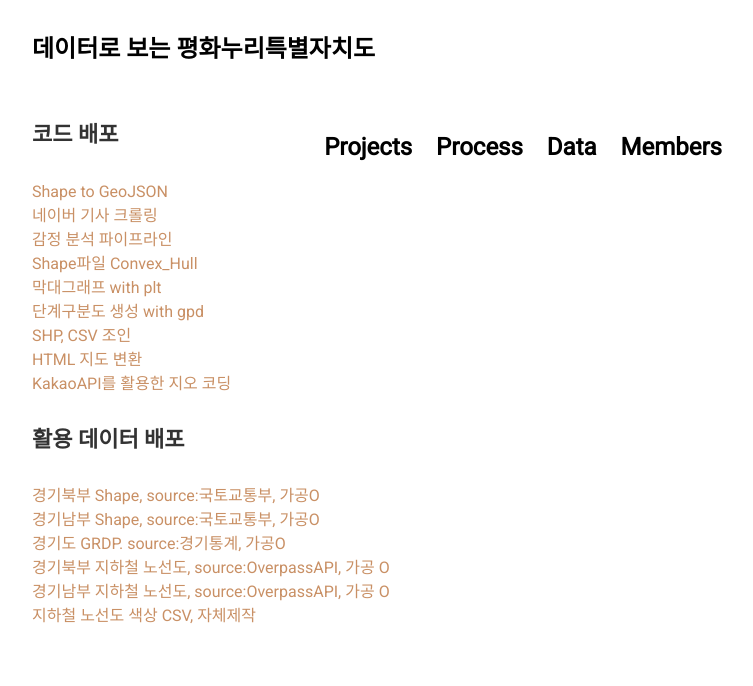
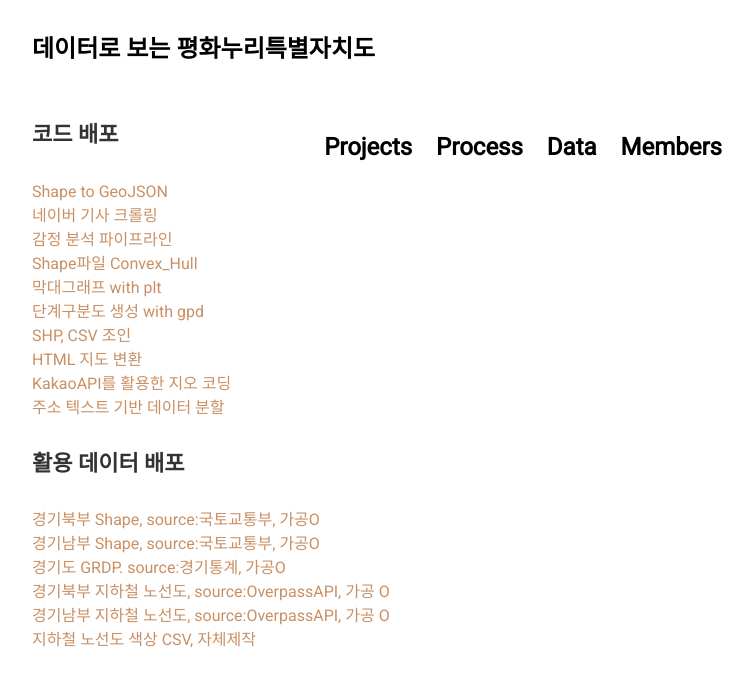
Before and after one commit to jinuew/SICM2002-6, a Jekyll site: the page built from pages/about.md, in a window 1280 px wide. Shown: the top 686 px of the page, without its empty margins (263-1016 px from the left). Built offline with Jekyll 4.4.1, drawn with Linux system fonts in a browser that asks for light colours; nearby versions of some CDN libraries.

Commit message:
Update about.md

```diff
--- a/pages/about.md
+++ b/pages/about.md
@@ -15,6 +15,7 @@ permalink: /about
 [SHP, CSV 조인](https://github.com/jinuew/sicm2002-6/blob/main/assets/Code/shp와csv조인.ipynb)<br>
 [HTML 지도 변환](https://github.com/jinuew/sicm2002-6/blob/main/assets/Code/Geojson_to_html.ipynb)<br>
 [KakaoAPI를 활용한 지오 코딩](https://github.com/jinuew/sicm2002-6/blob/main/assets/Code/지오코딩.ipynb)<br>
+[주소 텍스트 기반 데이터 분할](https://github.com/jinuew/sicm2002-6/blob/main/assets/Code/주소기반데이터분할.ipynb)<br>
 
 #### 활용 데이터 배포
 
```
